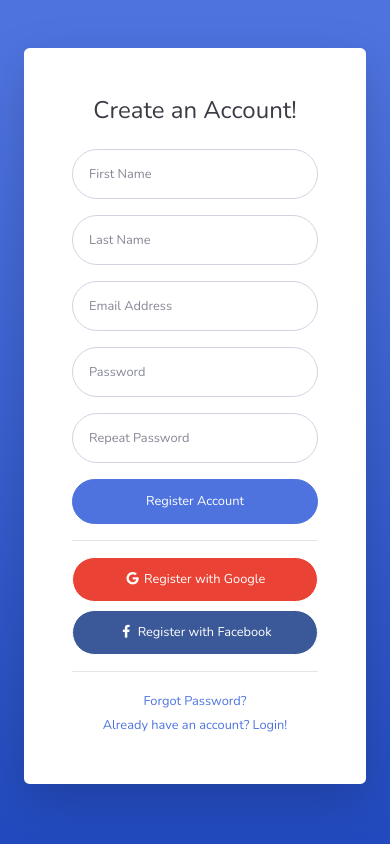
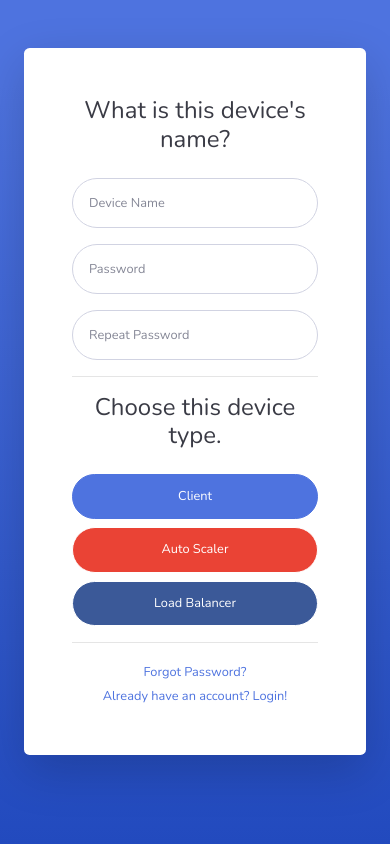
Before and after one commit to Toygoon/ParallelManager, a Django app: page /init/ in a window 390 px wide. Run offline with Django 4.2, Linux system fonts and the light colour scheme; some libraries are stand-ins or nearby versions.

Commit message:
Edit: Change initializer UI elements

```diff
--- a/templates/initializer/init.html
+++ b/templates/initializer/init.html
@@ -23,7 +23,6 @@
 <body class="bg-gradient-primary">
 
 <div class="container">
-
     <div class="card o-hidden border-0 shadow-lg my-5">
         <div class="card-body p-0">
             <!-- Nested Row within Card Body -->
@@ -32,43 +31,32 @@
                 <div class="col-lg-7">
                     <div class="p-5">
                         <div class="text-center">
-                            <h1 class="h4 text-gray-900 mb-4">Create an Account!</h1>
+                            <h1 class="h4 text-gray-900 mb-4">What is this device's name?</h1>
                         </div>
-                        <form class="user">
-                            <div class="form-group row">
-                                <div class="col-sm-6 mb-3 mb-sm-0">
-                                    <input type="text" class="form-control form-control-user" id="exampleFirstName"
-                                           placeholder="First Name">
-                                </div>
-                                <div class="col-sm-6">
-                                    <input type="text" class="form-control form-control-user" id="exampleLastName"
-                                           placeholder="Last Name">
-                                </div>
-                            </div>
+                        <form class="user" method="post" action="">
+                            {% csrf_token %}
                             <div class="form-group">
-                                <input type="email" class="form-control form-control-user" id="exampleInputEmail"
-                                       placeholder="Email Address">
+                                <input type="text" class="form-control form-control-user" id="device_name"
+                                       name="device_name"
+                                       placeholder="Device Name">
                             </div>
                             <div class="form-group row">
                                 <div class="col-sm-6 mb-3 mb-sm-0">
                                     <input type="password" class="form-control form-control-user"
-                                           id="exampleInputPassword" placeholder="Password">
+                                           id="password1" name="password1" placeholder="Password">
                                 </div>
                                 <div class="col-sm-6">
                                     <input type="password" class="form-control form-control-user"
-                                           id="exampleRepeatPassword" placeholder="Repeat Password">
+                                           id="password2" name="password2" placeholder="Repeat Password">
                                 </div>
                             </div>
-                            <a href="../dashboard/login.html" class="btn btn-primary btn-user btn-block">
-                                Register Account
-                            </a>
                             <hr>
-                            <a href="../dashboard/index.html" class="btn btn-google btn-user btn-block">
-                                <i class="fab fa-google fa-fw"></i> Register with Google
-                            </a>
-                            <a href="../dashboard/index.html" class="btn btn-facebook btn-user btn-block">
-                                <i class="fab fa-facebook-f fa-fw"></i> Register with Facebook
-                            </a>
+                            <div class="text-center">
+                                <h1 class="h4 text-gray-900 mb-4">Choose this device type.</h1>
+                            </div>
+                            <input type="submit" class="btn btn-primary btn-user btn-block" name="client" value="Client">
+                            <input type="submit" class="btn btn-google btn-user btn-block" name="as" value="Auto Scaler">
+                            <input type="submit" class="btn btn-facebook btn-user btn-block" name="lb" value="Load Balancer">
                         </form>
                         <hr>
                         <div class="text-center">
```
